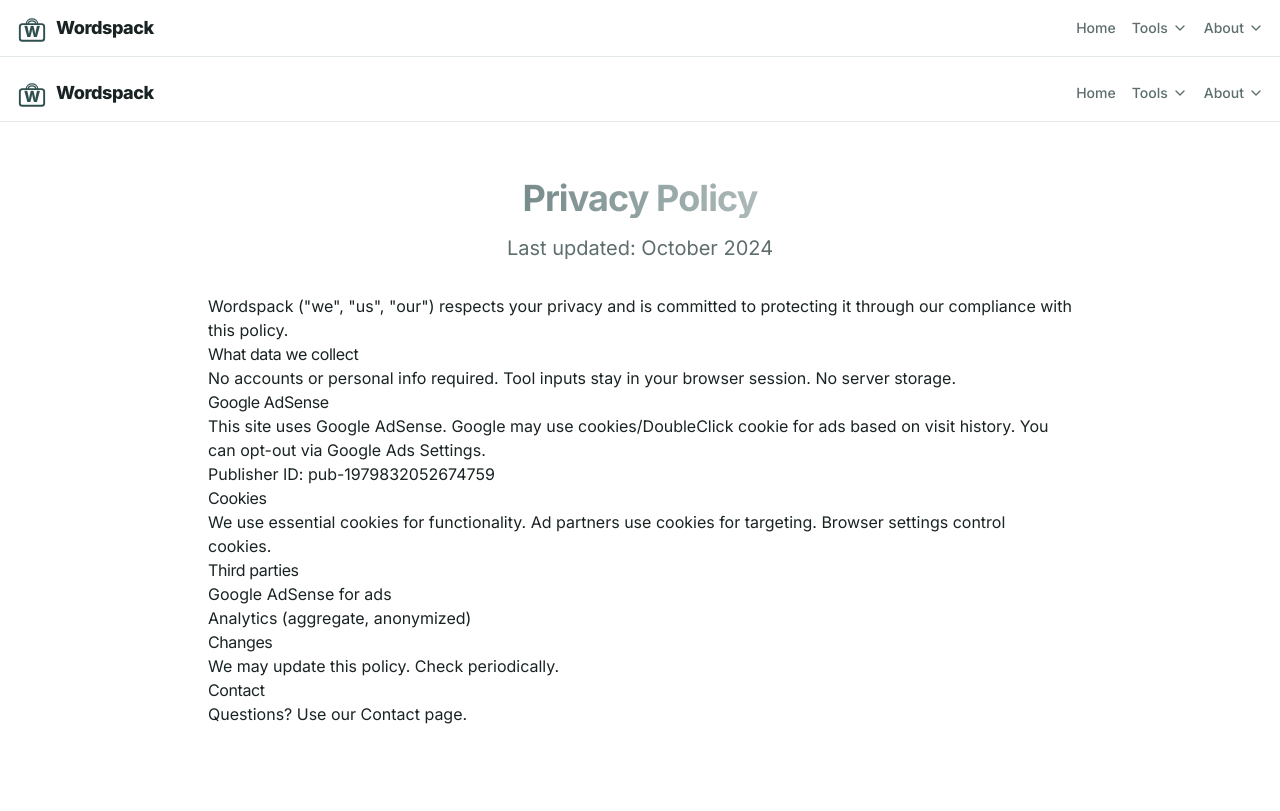
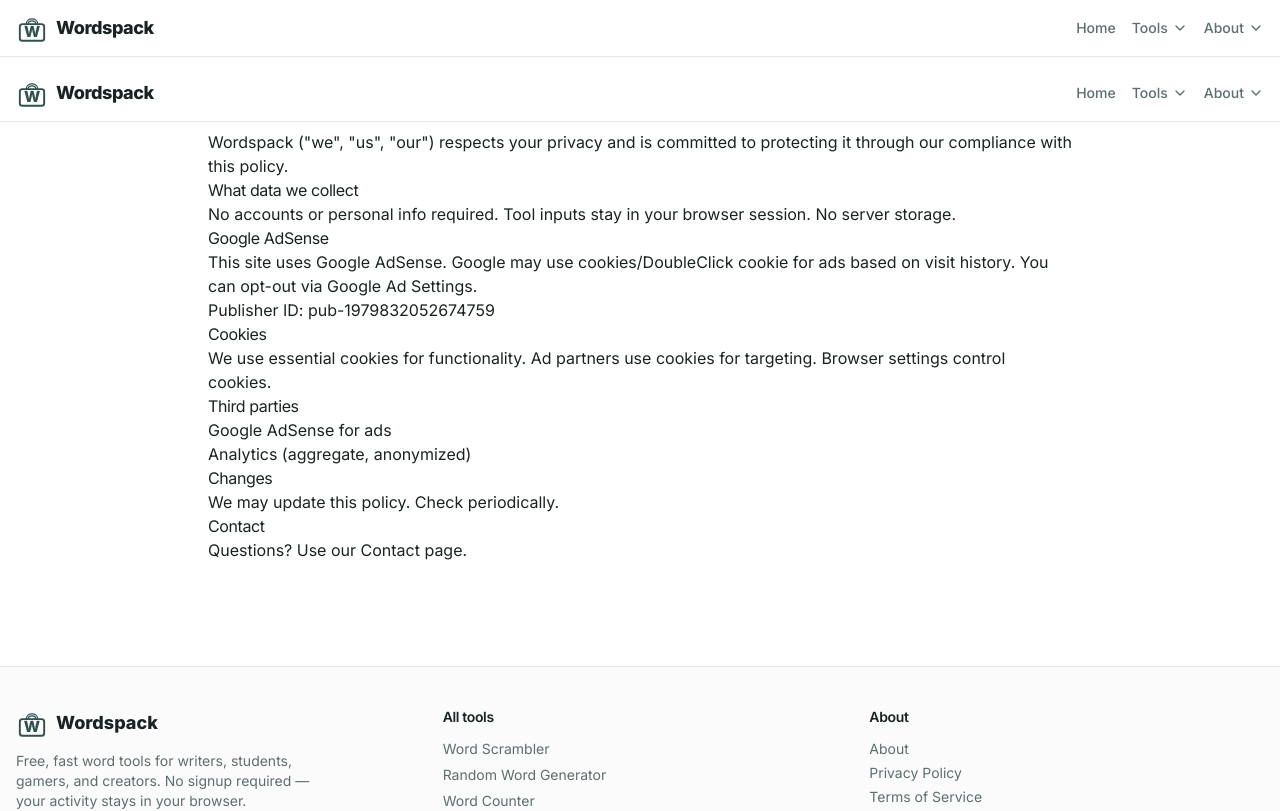
Before and after one commit to motivationalgen/wordspack, a React (Vite) app: page /privacy in a window 1280 px wide. Shown: the top 811 px of the page. Built offline with nearby package versions, Linux system fonts and the light colour scheme; the HTML template or start-up script is replaced by a standard one.

Commit message:
Remove duplicate header from PrivacyPolicy page - already provided by Layout

```diff
--- a/src/pages/PrivacyPolicy.tsx
+++ b/src/pages/PrivacyPolicy.tsx
@@ -17,14 +17,7 @@ const PrivacyPolicy = () => {
   return (
     <Layout>
       <SEOHead title={title} description={description} path="/privacy" jsonLd={jsonLd} />
-      <div className="container max-w-4xl py-12 space-y-8">
-        <header className="text-center">
-          <h1 className="text-4xl font-bold bg-gradient-to-r from-primary to-secondary bg-clip-text text-transparent mb-4">
-            Privacy Policy
-          </h1>
-          <p className="text-xl text-muted-foreground">Last updated: October 2024</p>
-        </header>
-
+      <div className="container max-w-4xl space-y-8">
         <section className="prose prose-headings:text-foreground prose-p:text-foreground/80 prose-a:text-primary prose-strong:font-semibold max-w-none">
           <p>
             Wordspack ("we", "us", "our") respects your privacy and is committed to protecting it through our compliance with this policy.
@@ -34,7 +27,7 @@ const PrivacyPolicy = () => {
           <p>No accounts or personal info required. Tool inputs stay in your browser session. No server storage.</p>
 
           <h2>Google AdSense</h2>
-          <p>This site uses Google AdSense. Google may use cookies/DoubleClick cookie for ads based on visit history. You can opt-out via <a href="https://adssettings.google.com" target="_blank" rel="noopener">Google Ads Settings</a>.</p>
+          <p>This site uses Google AdSense. Google may use cookies/DoubleClick cookie for ads based on visit history. You can opt-out via <a href="https://adssettings.google.com" target="_blank" rel="noopener noreferrer">Google Ad Settings</a>.</p>
           <p>Publisher ID: pub-1979832052674759</p>
 
           <h2>Cookies</h2>
```
